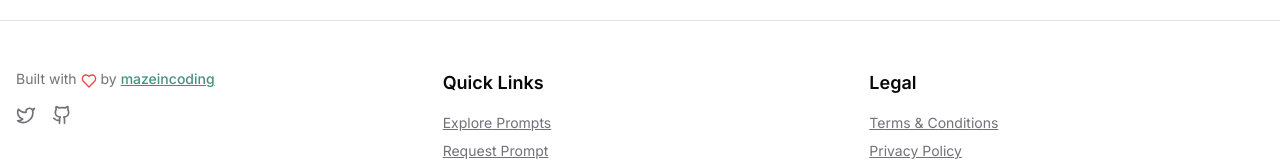
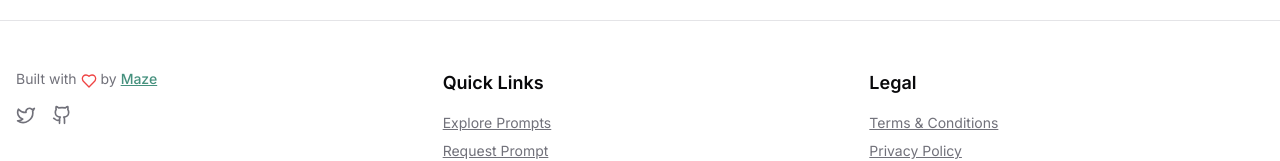
Before and after one commit to mazeincoding/PromptsLabs, a Next.js app: page / in a window 1280 px wide. Shown: the part 1421-1582 px from the top of the page. Built offline with nearby package versions, Linux system fonts and the light colour scheme; no server answers.

Commit message:
Changed twitter links to redirect to my actual profile

```diff
--- a/src/components/footer.tsx
+++ b/src/components/footer.tsx
@@ -8,19 +8,20 @@ export function Footer() {
         <div className="grid grid-cols-1 md:grid-cols-3 gap-8">
           <div className="flex flex-col items-center md:items-start space-y-4">
             <p className="text-sm text-muted-foreground">
-              Built with <Heart className="inline-block w-4 h-4 text-red-500" /> by{" "}
+              Built with <Heart className="inline-block w-4 h-4 text-red-500" />{" "}
+              by{" "}
               <Link
-                href="https://twitter.com/mazeincoding"
+                href="https://twitter.com/mazewinther1"
                 target="_blank"
                 rel="noreferrer"
                 className="font-medium text-primary hover:underline"
               >
-                mazeincoding
+                Maze
               </Link>
             </p>
             <div className="flex space-x-4">
               <Link
-                href="https://twitter.com/mazeincoding"
+                href="https://x.com/mazewinther1"
                 target="_blank"
                 rel="noreferrer"
                 className="text-muted-foreground hover:text-primary transition-colors"
```
